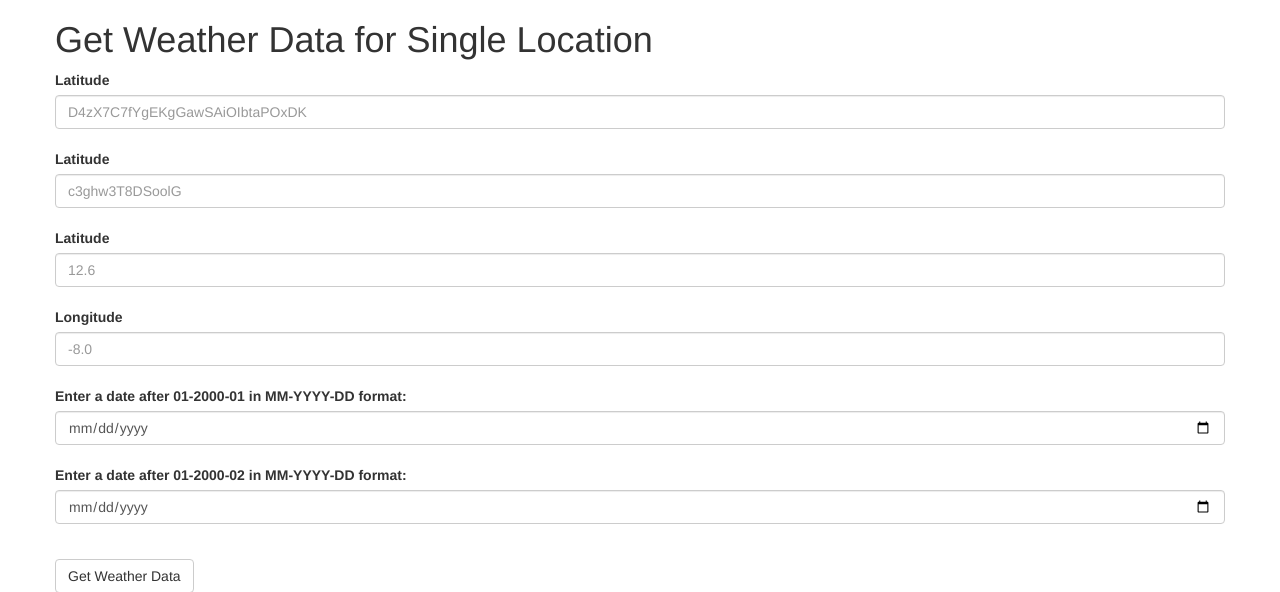
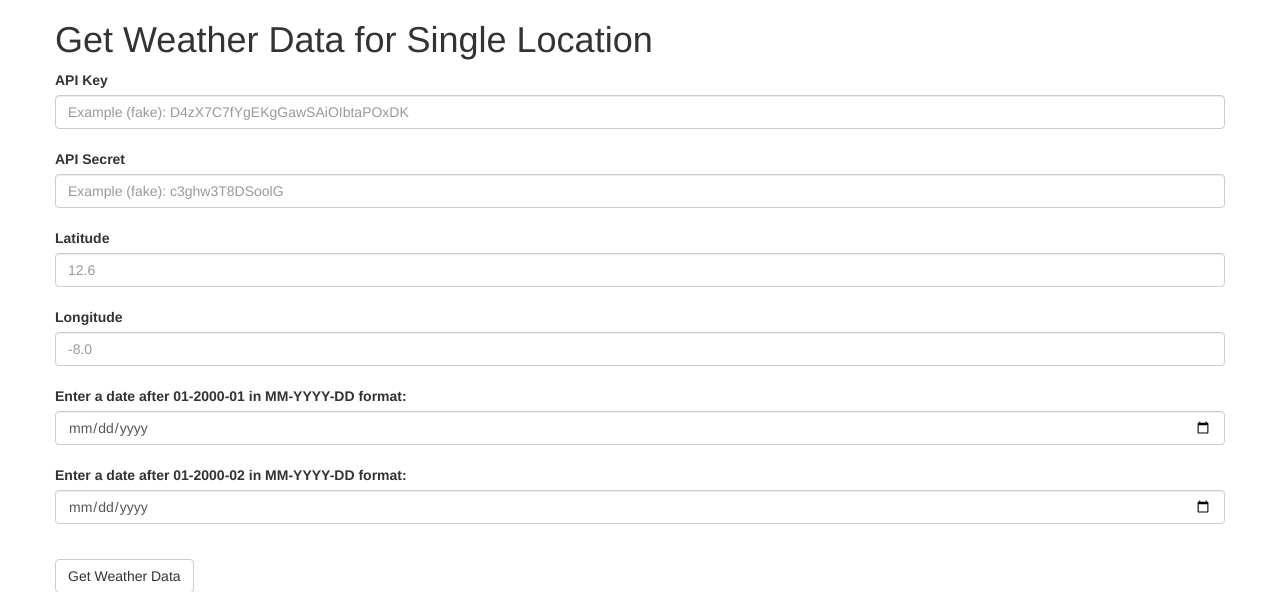
Before and after one commit to Gcav66/awhere-simple, a Flask app: page / in a window 1280 px wide. Shown: the top 592 px of the page. Run offline with Flask 2, Linux system fonts and the light colour scheme; some libraries are stand-ins or nearby versions.

```diff
--- a/templates/upload_file.html
+++ b/templates/upload_file.html
@@ -16,11 +16,11 @@
       </div>
       <form action="" method=post>
         <div class="form-group">
-          <label for="apiKey">Latitude</label>
-          <input type="password" class="form-control" name="api_key" placeholder="D4zX7C7fYgEKgGawSAiOIbtaPOxDK">
+          <label for="apiKey">API Key</label>
+          <input type="password" class="form-control" name="api_key" placeholder="Example (fake): D4zX7C7fYgEKgGawSAiOIbtaPOxDK">
           <br>
-          <label for="exampleInputName2">Latitude</label>
-          <input type="password" class="form-control" name="api_secret" placeholder="c3ghw3T8DSoolG">
+          <label for="exampleInputName2">API Secret</label>
+          <input type="password" class="form-control" name="api_secret" placeholder="Example (fake): c3ghw3T8DSoolG">
           <br>
           <label for="exampleInputName2">Latitude</label>
           <input type="text" class="form-control" name="latitude_input" placeholder="12.6">
```
